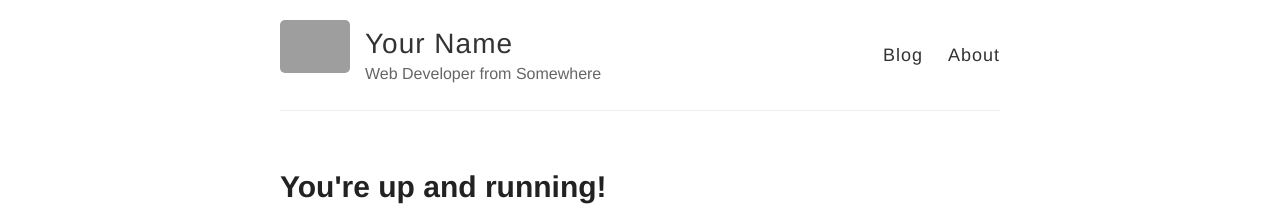
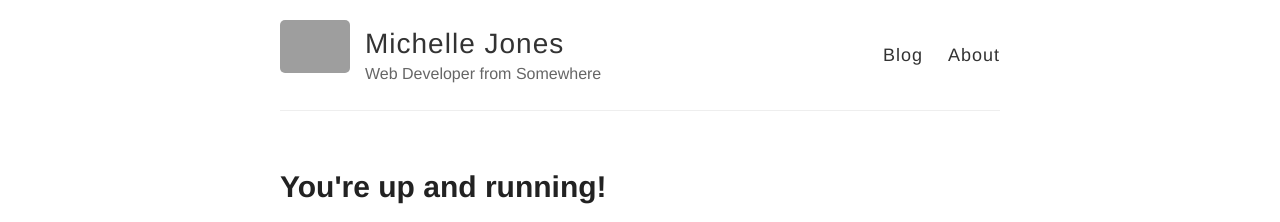
Before and after one commit to mkj10/mkj10.github.io, a Jekyll site: the page built from index.html, in a window 1280 px wide. Shown: the top 222 px of the page. Built offline with Jekyll 4.4.1, drawn with Linux system fonts in a browser that asks for light colours; grey boxes are pictures that could not be loaded.

Commit message:
added name

```diff
--- a/_config.yml
+++ b/_config.yml
@@ -3,7 +3,7 @@
 #
 
 # Name of your site (displayed in the header)
-name: Your Name
+name: Michelle Jones
 
 # Short bio or description (displayed in the header)
 description: Web Developer from Somewhere
```
